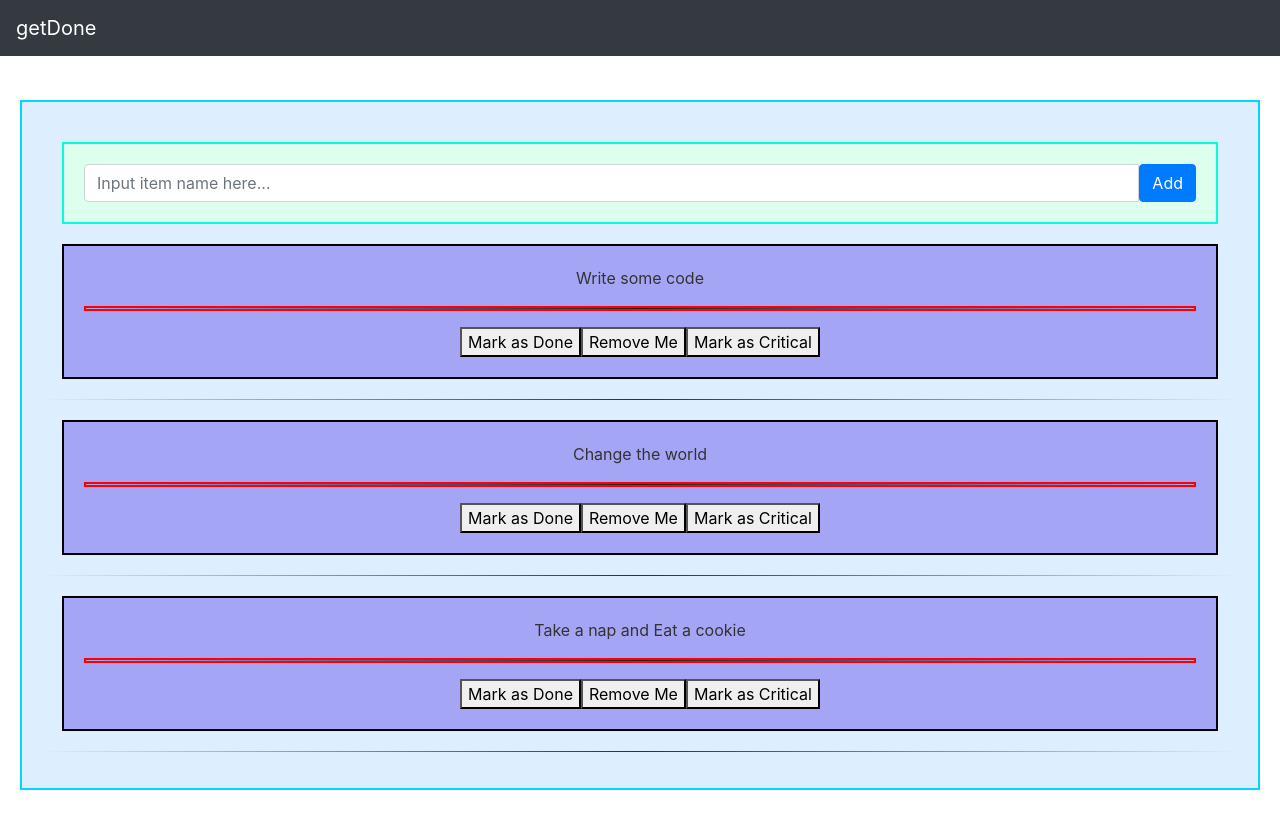
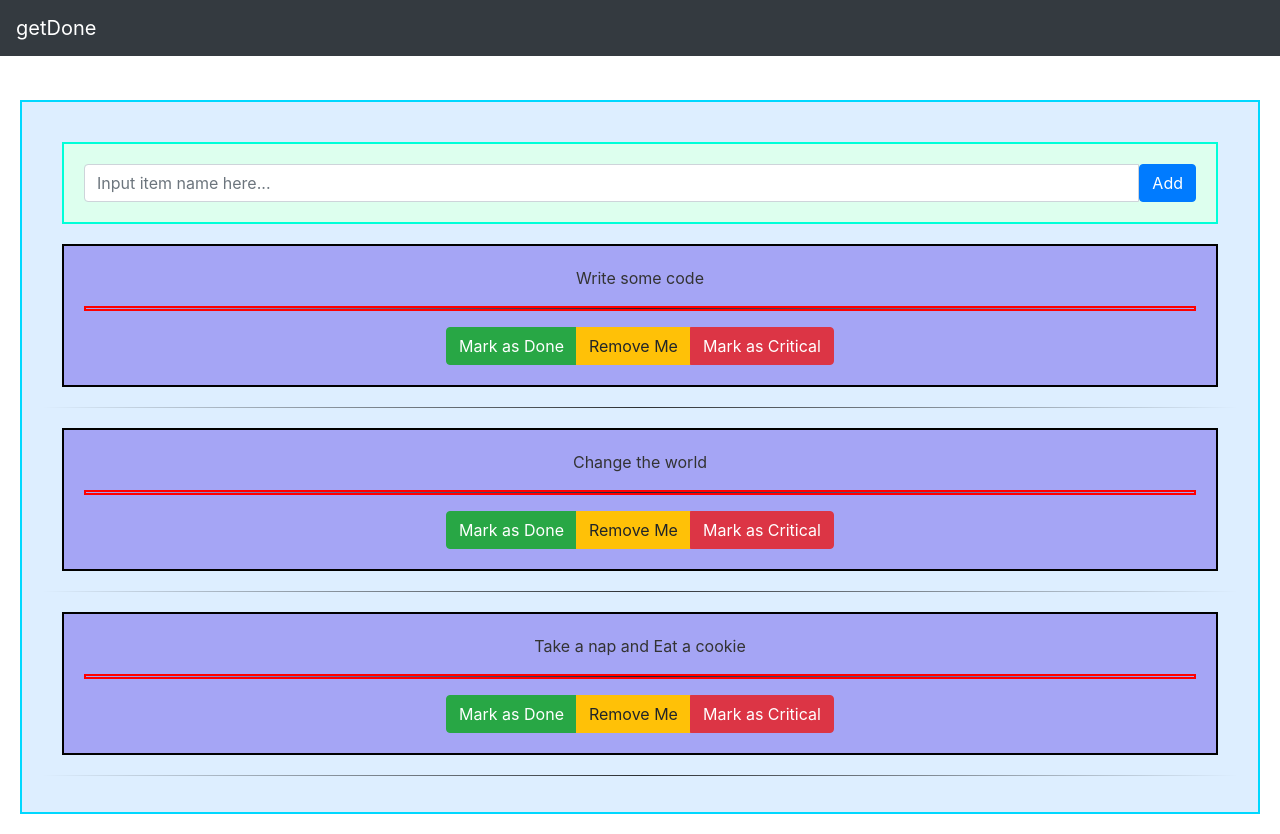
Before and after one commit to Sokos6/getDone, a React (Create React App) app: page / in a window 1280 px wide. Before the commit the page ends 810 px from the top, so only its background shows below. Built offline with nearby package versions, Linux system fonts and the light colour scheme.

Commit message:
newtodo button colors

```diff
--- a/src/Todo/Todo.js
+++ b/src/Todo/Todo.js
@@ -1,4 +1,5 @@
 import React, { Component } from "react";
+import { Button, ButtonGroup } from "reactstrap";
 import styles from "./Todo.module.scss";
 
 class Todo extends Component {
@@ -45,15 +46,29 @@ class Todo extends Component {
         {this.props.description}
         <br />
         <hr className={styles.hr} />
-        <button className="MarkDone" onClick={this.markAsDone}>
-          Mark as Done
-        </button>
-        <button className="RemoveTodo" onClick={this.removeTodo}>
-          Remove Me
-        </button>
-        <button className="MarkCritical" onClick={this.markCritical}>
+        <ButtonGroup>
+          <Button
+            className="MarkDone"
+            onClick={this.markAsDone}
+            color="success"
+          >
+            Mark as Done
+          </Button>
+          <Button
+            className="RemoveTodo"
+            onClick={this.removeTodo}
+            color="warning"
+          >
+            Remove Me
+          </Button>
+          <Button
+            className="MarkCritical"
+            onClick={this.markCritical}
+            color="danger"
+          >
             Mark as Critical
-        </button>
+          </Button>
+        </ButtonGroup>
       </div>
     );
   }
```
